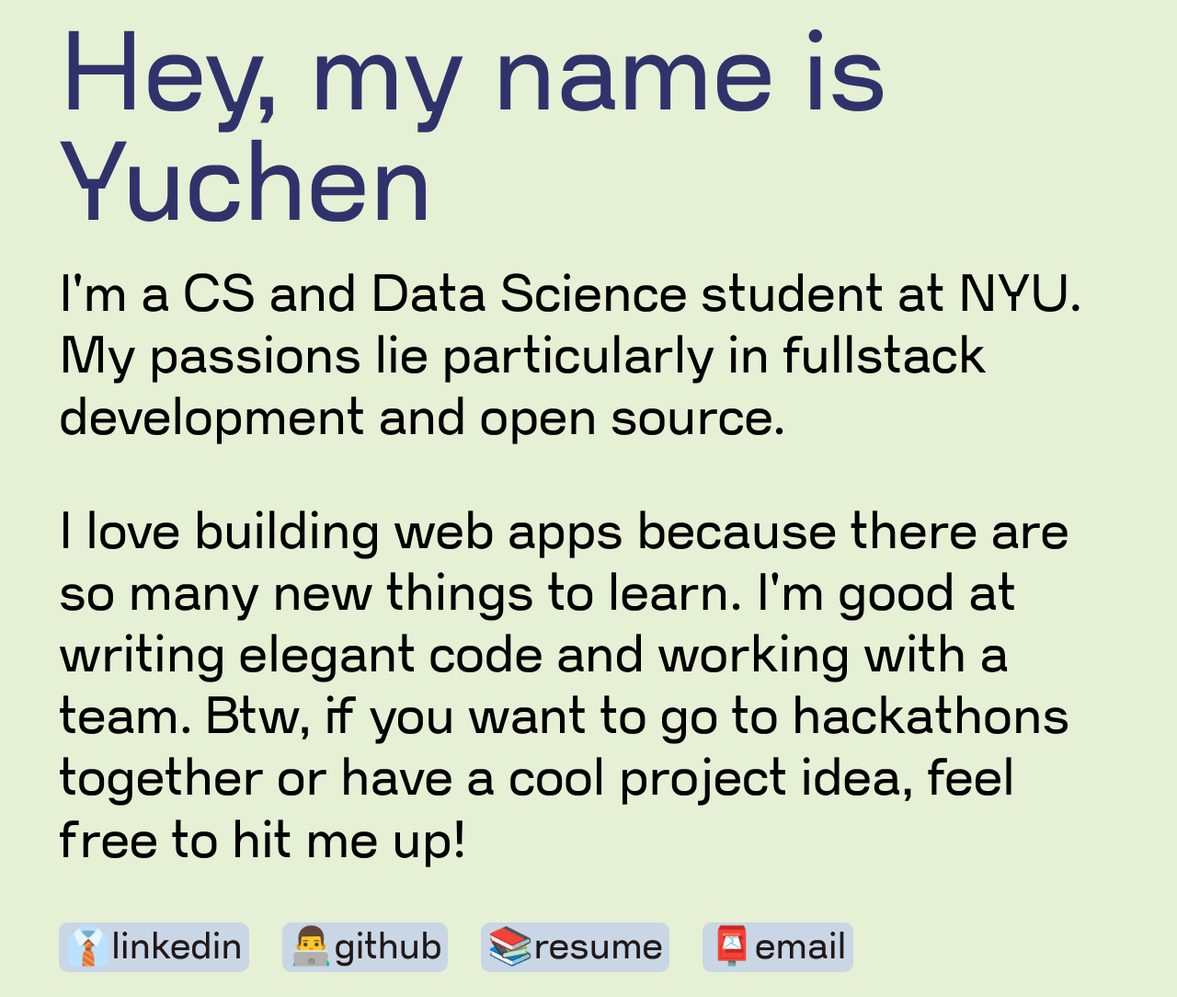
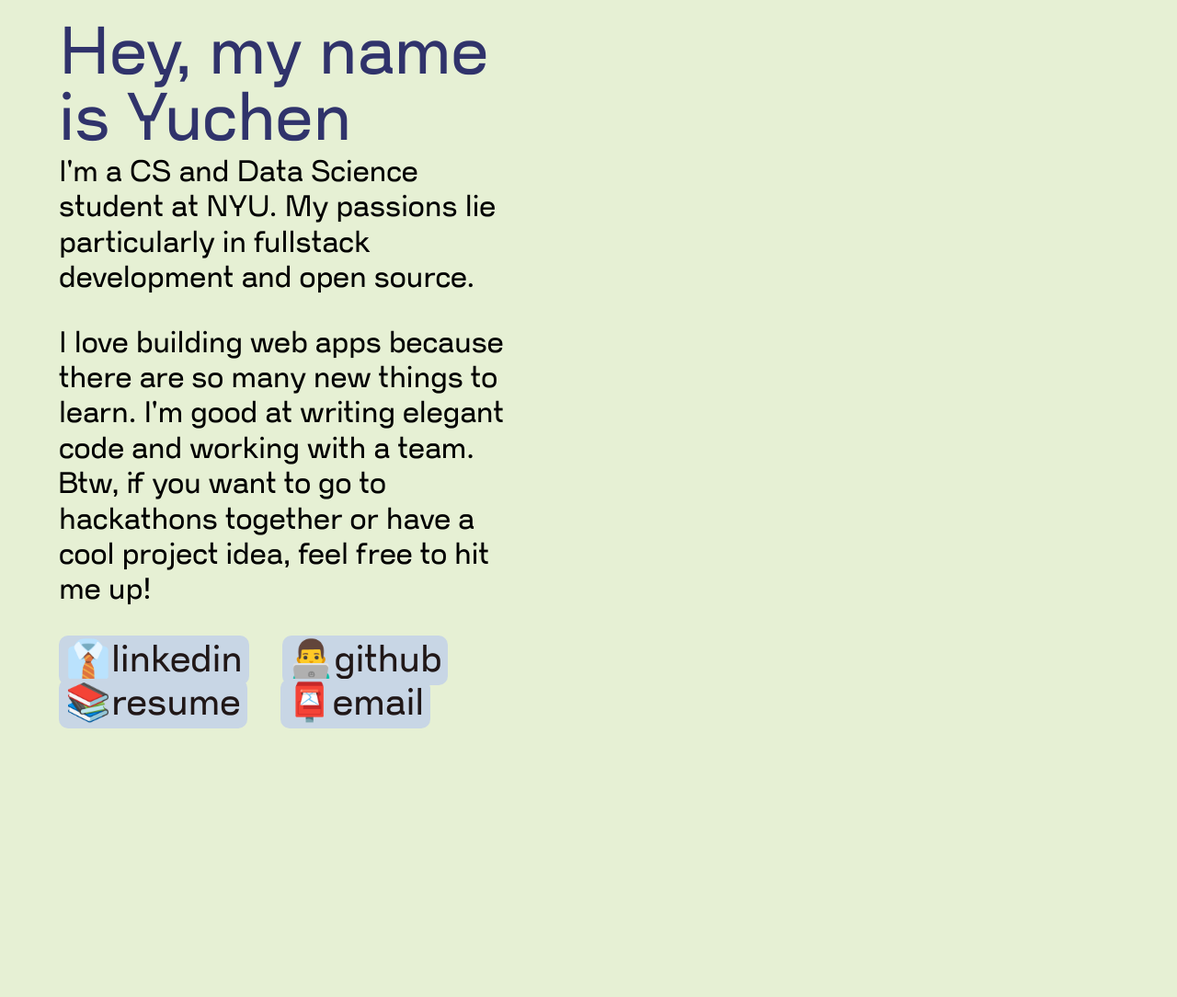
Before and after one commit to yuchenliu15/yuchenliu15.github.io, a Jekyll site: the page built from index.md, in a window 1280 px wide. Shown: the whole page at 92% size. Built offline with Jekyll 4.4.1, drawn with Linux system fonts in a browser that asks for light colours; after the commit the page ends 916 px from its top, so only the background shows below that.

Commit message:
Move intro text to left of screen and make it smaller

```diff
--- a/_sass/main.scss
+++ b/_sass/main.scss
@@ -24,25 +24,23 @@ body{
     font-weight: 900;
 }
 
-
 .container {
     display: grid;
     grid-gap: 0;
-    grid-template-columns: 5% 90% 5%;
+    grid-template-columns: 5% 40% 55%;
     grid-template-areas:
-        ". navigator navigator"
+        ". navigator ."
         ". intro ."
         ". intro ."
         ". intro .";
 
     @media only screen and (max-device-width: 480px){
-        grid-template-columns: 20% 60% 20%;
+        grid-template-columns: 100%;
         grid-template-areas:
-            "navigator navigator navigator"
-            "intro intro intro"
-            "intro intro intro"
-            "intro intro intro";
-
+            "navigator"
+            "intro"
+            "intro"
+            "intro";
     }
 }
 
@@ -80,7 +78,6 @@ a{
     }
 }
 
-
 a:hover {
     background-color: #95afc0;
 }
@@ -104,13 +101,11 @@ a:visited{
     cursor: pointer;
 }
 
-
-
 .intro {
     grid-area: intro;
     .title {
         font-family: "Violet";
-        font-size: 5em;
+        font-size: 3em;
         line-height: 1.5em;
         color: #30336b;
     }
@@ -123,7 +118,7 @@ a:visited{
     .description{
         display: block;
         font-family: "Violet";
-        font-size: 3.5em;
+        font-size: 2em;
         font-weight: 700;
         line-height: 1.2em;
     }
@@ -157,6 +152,4 @@ a:visited{
         }
 
     }
-
-
 }
```
